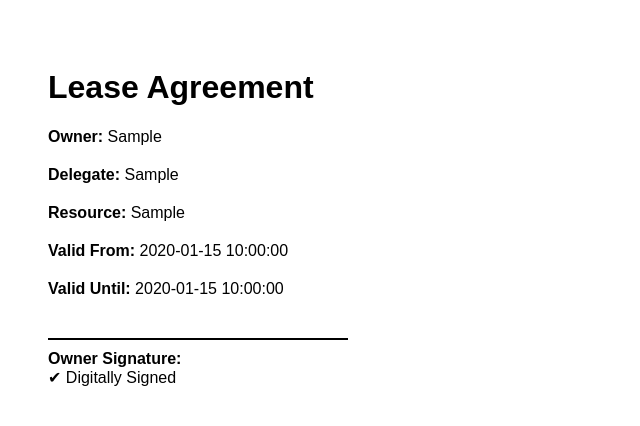
After one commit to shreya-13-04/TrustLease, a Flask app: page /lease/1/document in a window 1280 px wide. The commit adds this page. Shown: the top 426 px of the page, without its empty margins (0-640 px from the left). Run offline with Flask 3, Linux system fonts and the light colour scheme; a user stored in the database is signed in; tables that the repository leaves empty hold one stand-in row (values such as "Sample post"); parts of the project's set-up code (start-up, migrations or seed data) failed here and were passed over.

Commit message:
Owner and Delegate completely working

```diff
--- a/app/main.py
+++ b/app/main.py
@@ -8,9 +8,7 @@ import hashlib
 from functools import wraps
 
 from app.extensions import db
-from app.models import (
-    User, Lease, SecureData, SignedData, AuditLog
-)
+from app.models import User, Lease, SecureData, SignedData, AuditLog
 from app.crypto_utils import encrypt_data, decrypt_data
 from app.signature_utils import sign_data, verify_signature
 from app.encoding_utils import encode_token, decode_token
@@ -44,8 +42,10 @@ def role_required(required_role):
                 return redirect(url_for("main.login_page"))
 
             if session["role"] != required_role:
-                log_event(session.get("username", "anonymous"),
-                          "Unauthorized role access attempt")
+                log_event(
+                    session.get("username", "anonymous"),
+                    "Unauthorized role access attempt"
+                )
                 abort(403)
 
             return f(*args, **kwargs)
@@ -61,7 +61,7 @@ def health():
     return jsonify({"message": "TrustLease backend is running"})
 
 # ==================================================
-# API ROUTES (Testing)
+# API ROUTES (TESTING)
 # ==================================================
 
 @main_bp.route("/api/register", methods=["POST"])
@@ -81,74 +81,6 @@ def api_register():
     return jsonify({"message": "User registered"}), 201
 
 
-@main_bp.route("/register", methods=["GET", "POST"])
-def register_page():
-    if request.method == "POST":
-        username = request.form.get("username")
-        password = request.form.get("password")
-        role = request.form.get("role")
-        captcha_answer = request.form.get("captcha_answer")
-
-
-        if not captcha_answer or int(captcha_answer) != session.get("captcha_result"):
-            return render_template(
-                "register.html",
-                error="Invalid CAPTCHA",
-                captcha_question=session.get("captcha_question")
-            )
-
-        if not username or not password or not role:
-            return render_template(
-                "register.html",
-                error="All fields are required"
-            )
-
-        existing_user = User.query.filter_by(username=username).first()
-        if existing_user:
-            return render_template(
-                "register.html",
-                error="Username already exists"
-            )
-        if len(password) < 8:
-            return render_template(
-                "register.html",
-                error="Password must be at least 8 characters"
-            )
-        if role == "admin":
-            return render_template(
-                "register.html",
-                error="Admin registration is restricted"
-            )
-        if User.query.filter_by(username=username).first():
-            return render_template(
-                "register.html",
-                error="Username already exists",
-                captcha_question=session.get("captcha_question")
-            )
-
-
-        user = User(username=username, role=role)
-        user.set_password(password)
-
-        db.session.add(user)
-        db.session.commit()
-
-        # Redirect to login after successful registration
-        return redirect(url_for("main.login_page"))
-    # -------- CAPTCHA GENERATION (GET REQUEST) --------
-    a = random.randint(1, 9)
-    b = random.randint(1, 9)
-
-    session["captcha_result"] = a + b
-    session["captcha_question"] = f"{a} + {b}"
-
-    return render_template(
-        "register.html",
-        captcha_question=session["captcha_question"]
-    )
-
-    return render_template("register.html")
-
 @main_bp.route("/api/login", methods=["POST"])
 def api_login():
     data = request.get_json()
@@ -158,9 +90,10 @@ def api_login():
         otp = str(random.randint(100000, 999999))
         user.otp = otp
         user.otp_expiry = datetime.utcnow() + timedelta(minutes=2)
+
         db.session.commit()
+        log_event(user.username, "API login successful (OTP generated)")
 
-        log_event(user.username, "API login successful (OTP generated)")
         return jsonify({"otp": otp}), 200
 
     log_event(data.get("username", "unknown"), "API login failed")
@@ -173,9 +106,9 @@ def api_verify_otp():
     user = User.query.filter_by(username=data["username"]).first()
 
     if (
-        user and
-        user.otp == data["otp"] and
-        datetime.utcnow() <= user.otp_expiry
+        user
+        and user.otp == data["otp"]
+        and datetime.utcnow() <= user.otp_expiry
     ):
         user.otp = None
         user.otp_expiry = None
@@ -188,7 +121,60 @@ def api_verify_otp():
     return jsonify({"error": "OTP invalid"}), 401
 
 # ==================================================
-# UI AUTHENTICATION FLOW
+# REGISTRATION (UI)
+# ==================================================
+
+@main_bp.route("/register", methods=["GET", "POST"])
+def register_page():
+    if request.method == "POST":
+        username = request.form.get("username")
+        password = request.form.get("password")
+        role = request.form.get("role")
+        captcha_answer = request.form.get("captcha_answer")
+
+        if not captcha_answer or int(captcha_answer) != session.get("captcha_result"):
+            return render_template(
+                "register.html",
+                error="Invalid CAPTCHA",
+                captcha_question=session.get("captcha_question")
+            )
+
+        if not username or not password or not role:
+            return render_template("register.html", error="All fields are required")
+
+        if User.query.filter_by(username=username).first():
+            return render_template("register.html", error="Username already exists")
+
+        if len(password) < 8:
+            return render_template(
+                "register.html",
+                error="Password must be at least 8 characters"
+            )
+
+        if role not in ["owner", "delegate"]:
+            return render_template("register.html", error="Invalid role selected")
+
+        user = User(username=username, role=role)
+        user.set_password(password)
+
+        db.session.add(user)
+        db.session.commit()
+
+        log_event(username, "User registered (UI)")
+        return redirect(url_for("main.login_page"))
+
+    # CAPTCHA generation
+    a, b = random.randint(1, 9), random.randint(1, 9)
+    session["captcha_result"] = a + b
+    session["captcha_question"] = f"{a} + {b}"
+
+    return render_template(
+        "register.html",
+        captcha_question=session["captcha_question"]
+    )
+
+# ==================================================
+# LOGIN + OTP (UI)
 # ==================================================
 
 @main_bp.route("/", methods=["GET", "POST"])
@@ -202,9 +188,10 @@ def login_page():
             otp = str(random.randint(100000, 999999))
             user.otp = otp
             user.otp_expiry = datetime.utcnow() + timedelta(minutes=2)
+
             db.session.commit()
+            session["username"] = user.username
 
-            session["username"] = user.username
             log_event(user.username, "UI login successful (OTP generated)")
             print("OTP (demo):", otp)
 
@@ -221,10 +208,14 @@ def otp_page():
     if "username" not in session:
         return redirect(url_for("main.login_page"))
 
+    user = User.query.filter_by(username=session["username"]).first()
+
     if request.method == "POST":
-        user = User.query.filter_by(username=session["username"]).first()
-
-        if user and user.otp == request.form.get("otp"):
+        if (
+            user
+            and user.otp == request.form.get("otp")
+            and datetime.utcnow() <= user.otp_expiry
+        ):
             user.otp = None
             user.otp_expiry = None
             db.session.commit()
@@ -234,10 +225,13 @@ def otp_page():
             return redirect(url_for("main.dashboard"))
 
         log_event(session["username"], "OTP verification failed")
-        return render_template("otp.html", error="Invalid OTP")
+        return render_template("otp.html", error="Invalid or expired OTP")
 
     return render_template("otp.html")
 
+# ==================================================
+# DASHBOARD
+# ==================================================
 
 @main_bp.route("/dashboard")
 def dashboard():
@@ -275,42 +269,127 @@ def secure_view():
 # ==================================================
 # PHASE 7–9 – LEASE + TOKEN + SIGNATURE
 # ==================================================
-
-@main_bp.route("/create-lease", methods=["POST"])
+@main_bp.route("/create-lease", methods=["GET", "POST"])
 @role_required("owner")
 def create_lease():
-    delegate = request.form.get("delegate")
-    resource = request.form.get("resource")
-    duration = int(request.form.get("minutes"))
+    if request.method == "POST":
+        delegate = request.form.get("delegate")
+        resource = request.form.get("resource")
+        duration = int(request.form.get("minutes"))
 
-    start = datetime.utcnow()
-    end = start + timedelta(minutes=duration)
+        start = datetime.utcnow()
+        end = start + timedelta(minutes=duration)
 
-    lease_hash = hash_lease(
-        session["username"], delegate, resource, start, end
-    )
-    signature = sign_data(lease_hash)
+        lease_hash = hash_lease(
+            session["username"], delegate, resource, start, end
+        )
+        signature = sign_data(lease_hash)
 
-    raw_token = f"{session['username']}|{delegate}|{resource}|{start}"
-    encoded_token = encode_token(raw_token)
+        raw_token = f"{session['username']}|{delegate}|{resource}|{start}"
+        encoded_token = encode_token(raw_token)
 
-    lease = Lease(
-        owner=session["username"],
-        delegate=delegate,
-        resource=resource,
-        start_time=start,
-        end_time=end,
-        is_active=True,
-        lease_hash=lease_hash,
-        signature=signature,
-        access_token=encoded_token
-    )
+        lease = Lease(
+            owner=session["username"],
+            delegate=delegate,
+            resource=resource,
+            start_time=start,
+            end_time=end,
+            is_active=True,
+            lease_hash=lease_hash,
+            signature=signature,
+            access_token=encoded_token
+        )
 
-    db.session.add(lease)
+        db.session.add(lease)
+        db.session.commit()
+
+        log_event(session["username"], f"Lease created for {delegate}")
+
+        return render_template(
+            "create_lease.html",
+            success="Lease created successfully",
+            token=encoded_token
+        )
+
+    # GET request → show form
+    return render_template("create_lease.html")
+
+@main_bp.route("/my-leases")
+@role_required("owner")
+def my_leases():
+    leases = Lease.query.filter_by(owner=session["username"]).all()
+    return render_template("my_leases.html", leases=leases)
+
+@main_bp.route("/revoke-lease/<int:lease_id>")
+@role_required("owner")
+def revoke_lease(lease_id):
+    lease = Lease.query.get_or_404(lease_id)
+    lease.is_active = False
     db.session.commit()
 
-    log_event(session["username"], f"Lease created for {delegate}")
-    return f"Lease created. Access token: {encoded_token}"
+    log_event(session["username"], f"Lease revoked ID {lease_id}")
+    return redirect(url_for("main.my_leases"))
+
+@main_bp.route("/lease/<int:lease_id>/document")
+@role_required("owner")
+def view_lease_document(lease_id):
+    lease = Lease.query.get_or_404(lease_id)
+    return render_template("lease_document.html", lease=lease)
+
+def lease_canonical_text(lease):
+    return f"""
+    Owner:{lease.owner}
+    Delegate:{lease.delegate}
+    Resource:{lease.resource}
+    Start:{lease.start_time}
+    End:{lease.end_time}
+    """
+
+@main_bp.route("/lease/<int:lease_id>/sign", methods=["POST"])
+@role_required("owner")
+def sign_lease(lease_id):
+    lease = Lease.query.get_or_404(lease_id)
+
+    data = lease_canonical_text(lease)
+    signature = sign_data(data)  # your existing crypto
+
+    lease.signature = signature
+    db.session.commit()
+
+    log_event(session["username"], f"Lease {lease_id} signed")
+
+    return redirect(url_for("main.view_lease_document", lease_id=lease_id))
+
+@main_bp.route("/lease/<int:lease_id>/verify")
+@role_required("delegate")
+def verify_lease(lease_id):
+    lease = Lease.query.get_or_404(lease_id)
+
+    data = lease_canonical_text(lease)
+
+    is_valid = verify_signature(data, lease.signature)
+
+    return render_template(
+        "verify_lease.html",
+        lease=lease,
+        is_valid=is_valid
+    )
+@main_bp.route("/access-resource", methods=["GET", "POST"])
+@role_required("delegate")
+def access_resource_page():
+    if request.method == "POST":
+        resource = request.form.get("resource")
+        token = request.form.get("token")
+
+        return redirect(
+            url_for(
+                "main.access_resource",
+                resource=resource,
+                token=token
+            )
+        )
+
+    return render_template("access_resource.html")
 
 
 @main_bp.route("/access-resource/<resource>/<token>")
@@ -324,6 +403,10 @@ def access_resource(resource, token):
     if not lease or not lease.is_active:
         log_event(session["username"], "Unauthorized access attempt")
         return "Access denied", 403
+
+    decoded = decode_token(token)
+    if decoded is None or lease.access_token != token:
+        return "Invalid access token", 403
 
     expected_hash = hash_lease(
         lease.owner,
@@ -342,16 +425,38 @@ def access_resource(resource, token):
     log_event(session["username"], f"Accessed resource {resource}")
     return f"Access granted to resource: {resource}"
 
+@main_bp.route("/verify-signature", methods=["GET", "POST"])
+def verify_signature_page():
+    result = None
 
-@main_bp.route("/revoke-lease/<int:lease_id>")
+    if request.method == "POST":
+        data = request.form.get("data")
+        signature = request.form.get("signature")
+
+        try:
+            signature_bytes = eval(signature)  # since stored as bytes repr
+            is_valid = verify_signature(data, signature_bytes)
+
+            result = "VALID" if is_valid else "INVALID"
+
+            log_event(
+                session.get("username", "anonymous"),
+                f"Signature verification: {result}"
+            )
+
+        except Exception:
+            result = "INVALID"
+
+    return render_template("verify_signature.html", result=result)
+
+@main_bp.route("/signed-data-history")
 @role_required("owner")
-def revoke_lease(lease_id):
-    lease = Lease.query.get_or_404(lease_id)
-    lease.is_active = False
-    db.session.commit()
+def signed_data_history():
+    records = SignedData.query.filter_by(
+        owner=session["username"]
+    ).order_by(SignedData.timestamp.desc()).all()
 
-    log_event(session["username"], f"Lease revoked ID {lease_id}")
-    return "Lease revoked successfully"
+    return render_template("signed_data_history.html", records=records)
 
 # ==================================================
 # PHASE 10 – AUDIT LOGS
@@ -379,3 +484,25 @@ def logout():
     log_event(session.get("username"), "User logged out")
     session.clear()
     return redirect(url_for("main.login_page"))
+
+
+@main_bp.route("/sign-data", methods=["GET", "POST"])
+@role_required("owner")
+def sign_data_page():
+    signature = None
+
+    if request.method == "POST":
+        data = request.form.get("data")
+        signature = sign_data(data)
+
+        record = SignedData(
+            owner=session["username"],
+            data=data,
+            signature=signature
+        )
+        db.session.add(record)
+        db.session.commit()
+
+        log_event(session["username"], "Data signed")
+
+    return render_template("sign_data.html", signature=signature)
--- /dev/null
+++ b/templates/lease_document.html
@@ -0,0 +1,63 @@
+<!DOCTYPE html>
+<html>
+<head>
+    <title>Lease Agreement</title>
+    <style>
+        body { font-family: Arial; padding: 40px; }
+        .section { margin-bottom: 20px; }
+        .signature-box {
+            margin-top: 40px;
+            border-top: 2px solid #000;
+            width: 300px;
+            padding-top: 10px;
+        }
+        .btn {
+            padding: 10px 20px;
+            margin-top: 20px;
+            font-size: 16px;
+        }
+    </style>
+</head>
+<body>
+
+<h1>Lease Agreement</h1>
+
+<div class="section">
+    <strong>Owner:</strong> {{ lease.owner }}
+</div>
+
+<div class="section">
+    <strong>Delegate:</strong> {{ lease.delegate }}
+</div>
+
+<div class="section">
+    <strong>Resource:</strong> {{ lease.resource }}
+</div>
+
+<div class="section">
+    <strong>Valid From:</strong> {{ lease.start_time }}
+</div>
+
+<div class="section">
+    <strong>Valid Until:</strong> {{ lease.end_time }}
+</div>
+
+<div class="signature-box">
+    <strong>Owner Signature:</strong><br>
+
+    {% if lease.signature %}
+        ✔ Digitally Signed
+    {% else %}
+        ❌ Not Signed
+    {% endif %}
+</div>
+
+<!-- 🔐 SIGN BUTTON GOES HERE -->
+{% if session.role == "owner" and not lease.signature %}
+<form method="POST" action="/lease/{{ lease.id }}/sign">
+    <button class="btn">Sign Lease</button>
+</form>
+{% endif %}
+
+</body>
+</html>
```
Also changed, not shown: app/models.py (+4 -3 lines), templates/access_resource.html (+17 -3 lines), templates/create_lease.html (+10 -2 lines), templates/delegate_dashboard.html (+15 -1 lines), templates/my_leases.html (+26 -17 lines), templates/otp.html (+11 -3 lines), templates/owner_dashboard.html (+15 -3 lines), templates/signed_data_history.html (added, +15 -0 lines), templates/verify_lease.html (added, +9 -0 lines), templates/verify_signature.html (added, +35 -0 lines), instance/trustlease.db.
